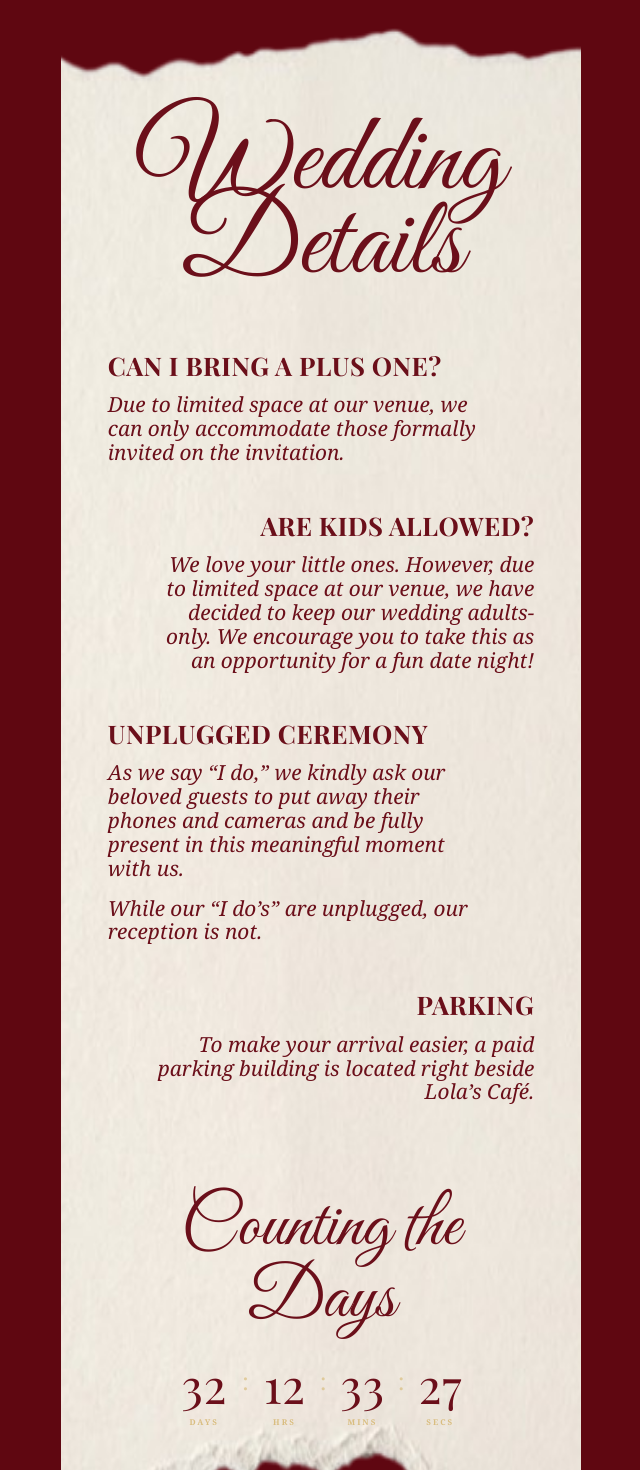
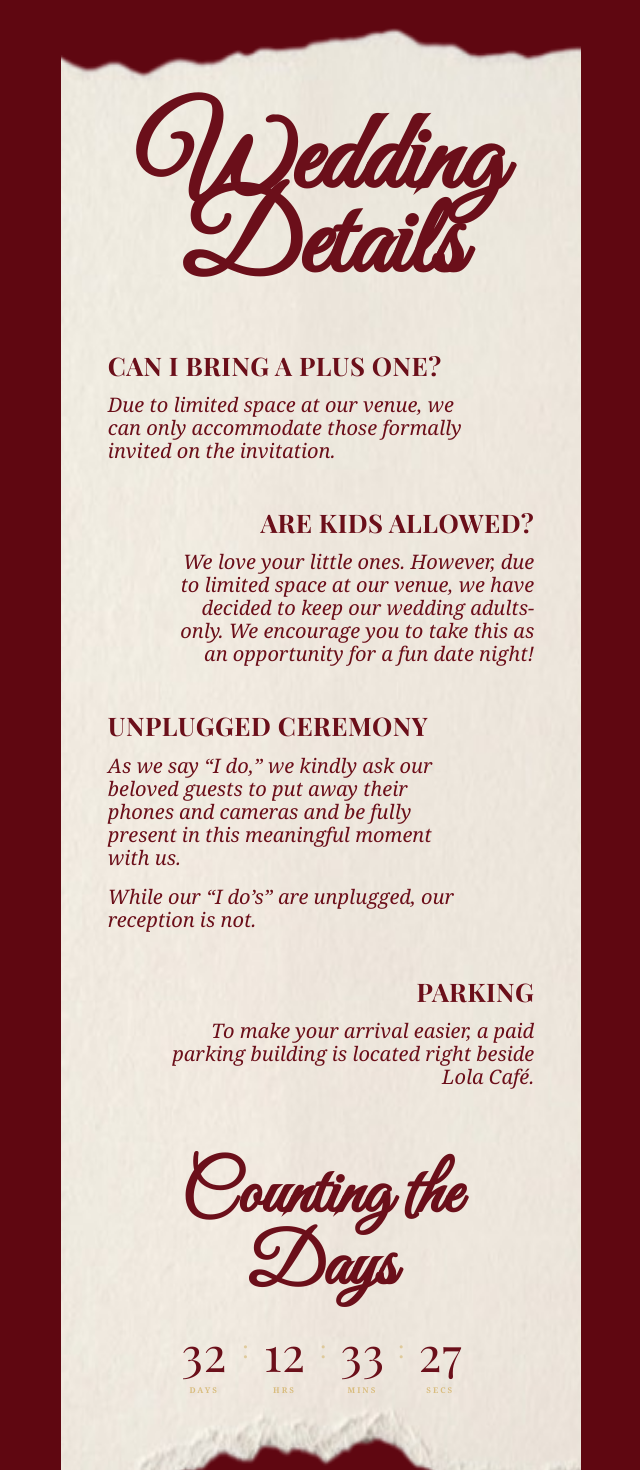
Before and after one commit to editwithjob/jay-tin-rsvp, a React (Vite) app: page / in a window 1280 px wide. Shown: the part 4520-5990 px from the top of the page, without its empty margins (319-959 px from the left). Built offline with nearby package versions, Linux system fonts and the light colour scheme.

Commit message:
update texts

```diff
--- a/index.html
+++ b/index.html
@@ -5,7 +5,7 @@
     <meta charset="UTF-8" />
     <link rel="icon" type="image/svg+xml" href="/logo4.png" />
     <meta name="viewport" content="width=device-width, initial-scale=1.0" />
-    <title>jay-tin-rsvp</title>
+    <title>Jay & Tin Wedding</title>
   </head>
   <body>
     <div id="root"></div>
--- a/src/App.jsx
+++ b/src/App.jsx
@@ -384,10 +384,8 @@ function DetailsSection() {
   };
 
   return (
-    // REVISED: Removed min-h-[100svh] and added standard padding so it flows naturally
     <section className="chapter-section relative flex flex-col items-center justify-center overflow-hidden bg-[#5f0711] px-0 py-12 text-center">
 
-      {/* REVISED: Removed fixed height, letting the content dictate the height */}
       <div className="chapter-content relative w-full overflow-hidden bg-[#5f0711]">
 
         {/* Background paper stretches naturally to fill the dynamic height */}
@@ -397,72 +395,72 @@ function DetailsSection() {
           className="absolute left-1/2 top-0 h-full w-[112%] max-w-none -translate-x-1/2 object-fill"
         />
 
-        {/* REVISED: Removed absolute positioning, internal overflow, and mask image */}
         <div className="relative z-20 w-full px-[9%] py-24 text-[#6b0f1a]">
 
           <div
             ref={addToRefs}
             className="mb-16 pt-4 text-center opacity-0 transition-opacity duration-1000 ease-out"
           >
-            <p className="script text-[clamp(4.5rem,15vw,7rem)] leading-[0.75]">
+            <p className="script text-[clamp(4.5rem,15vw,7rem)] leading-[0.75] font-bold">
               Wedding
             </p>
-            <p className="script text-[clamp(4.5rem,15vw,7rem)] leading-[0.75]">
+            <p className="script text-[clamp(4.5rem,15vw,7rem)] leading-[0.75] font-bold">
               Details
             </p>
           </div>
 
           <div className="pb-12 text-left">
-
-            {/* REVISED: Changed percentage spacing to fixed rem spacing (space-y-12) so gaps don't stretch artificially */}
             <div className="space-y-12">
 
-              <div ref={addToRefs} className="max-w-[90%] opacity-0 transition-opacity duration-1000 ease-out">
+              {/* Question 1 */}
+              <div ref={addToRefs} className="max-w-[85%] opacity-0 transition-opacity duration-1000 ease-out">
                 <h4 className="heading-serif text-[clamp(1.2rem,6vw,1.6rem)] font-bold uppercase leading-[0.95] tracking-[0.04em]">
                   Can I bring a plus one?
                 </h4>
-                <p className="mt-4 text-[clamp(1.05rem,5.5vw,1.3rem)] italic leading-[1.15]">
+                <p className="mt-4 text-[clamp(1rem,4.8vw,1.25rem)] italic leading-[1.15]">
                   Due to limited space at our venue, we can only accommodate those formally invited on the invitation.
                 </p>
               </div>
 
-              <div ref={addToRefs} className="ml-auto max-w-[90%] text-right opacity-0 transition-opacity duration-1000 ease-out">
+              {/* Question 2 */}
+              <div ref={addToRefs} className="ml-auto max-w-[85%] text-right opacity-0 transition-opacity duration-1000 ease-out">
                 <h4 className="heading-serif text-[clamp(1.2rem,6vw,1.6rem)] font-bold uppercase leading-[0.95] tracking-[0.04em]">
                   Are kids allowed?
                 </h4>
-                <p className="mt-4 text-[clamp(1.05rem,5.5vw,1.3rem)] italic leading-[1.15]">
-
-                  We love your little ones. However, due to limited space at our venue, we have decided to keep our wedding adults-only.
-                  We encourage you to take this as an opportunity for a fun date night!
+                <p className="mt-4 text-[clamp(1rem,4.8vw,1.25rem)] italic leading-[1.15]">
+                  We love your little ones. However, due to limited space at our venue, we have decided to keep our wedding adults-only. We encourage you to take this as an opportunity for a fun date night!
                 </p>
               </div>
 
-              <div ref={addToRefs} className="max-w-[90%] opacity-0 transition-opacity duration-1000 ease-out">
+              {/* Question 3 */}
+              <div ref={addToRefs} className="max-w-[85%] opacity-0 transition-opacity duration-1000 ease-out">
                 <h4 className="heading-serif text-[clamp(1.2rem,6vw,1.6rem)] font-bold uppercase leading-[0.95] tracking-[0.04em]">
                   Unplugged ceremony
                 </h4>
-                <p className="mt-4 text-[clamp(1.05rem,5.5vw,1.3rem)] italic leading-[1.15]">
+                <p className="mt-4 text-[clamp(1rem,4.8vw,1.25rem)] italic leading-[1.15]">
                   As we say “I do,” we kindly ask our beloved guests to put away their phones and cameras and be fully present in this meaningful moment with us.
                 </p>
-                <p className="mt-4 text-[clamp(1.05rem,5.5vw,1.3rem)] italic leading-[1.15]">
+                <p className="mt-4 text-[clamp(1rem,4.8vw,1.25rem)] italic leading-[1.15]">
                   While our “I do’s” are unplugged, our reception is not.
                 </p>
               </div>
 
-              <div ref={addToRefs} className="ml-auto max-w-[90%] text-right opacity-0 transition-opacity duration-1000 ease-out">
+              {/* Question 4 */}
+              <div ref={addToRefs} className="ml-auto max-w-[85%] text-right opacity-0 transition-opacity duration-1000 ease-out">
                 <h4 className="heading-serif text-[clamp(1.2rem,6vw,1.6rem)] font-bold uppercase leading-[0.95] tracking-[0.04em]">
                   Parking
                 </h4>
-                <p className="mt-4 text-[clamp(1.05rem,5.5vw,1.3rem)] italic leading-[1.15]">
-                  To make your arrival easier, a paid parking building is located right beside Lola’s Café.
+                <p className="mt-4 text-[clamp(1rem,4.8vw,1.25rem)] italic leading-[1.15]">
+                  To make your arrival easier, a paid parking building is located right beside Lola Café.
                 </p>
               </div>
 
+              {/* Countdown Section: Optimized spacing and positioning */}
               <div
                 ref={addToRefs}
-                className="pt-10 text-center opacity-0 transition-opacity duration-1000 ease-out"
+                className="pt-6 pb-4 text-center opacity-0 transition-opacity duration-1000 ease-out"
               >
-                <p className="script text-[clamp(3.2rem,12vw,4.5rem)] leading-none text-[#6b0f1a]">
+                <p className="script text-[clamp(3.2rem,12vw,4.5rem)] leading-none text-[#6b0f1a] font-bold">
                   Counting the Days
                 </p>
 
@@ -511,7 +509,6 @@ function DetailsSection() {
     </section>
   );
 }
-
 function RSVPSection() {
   const [form, setForm] = useState({
     fullName: '',
```
